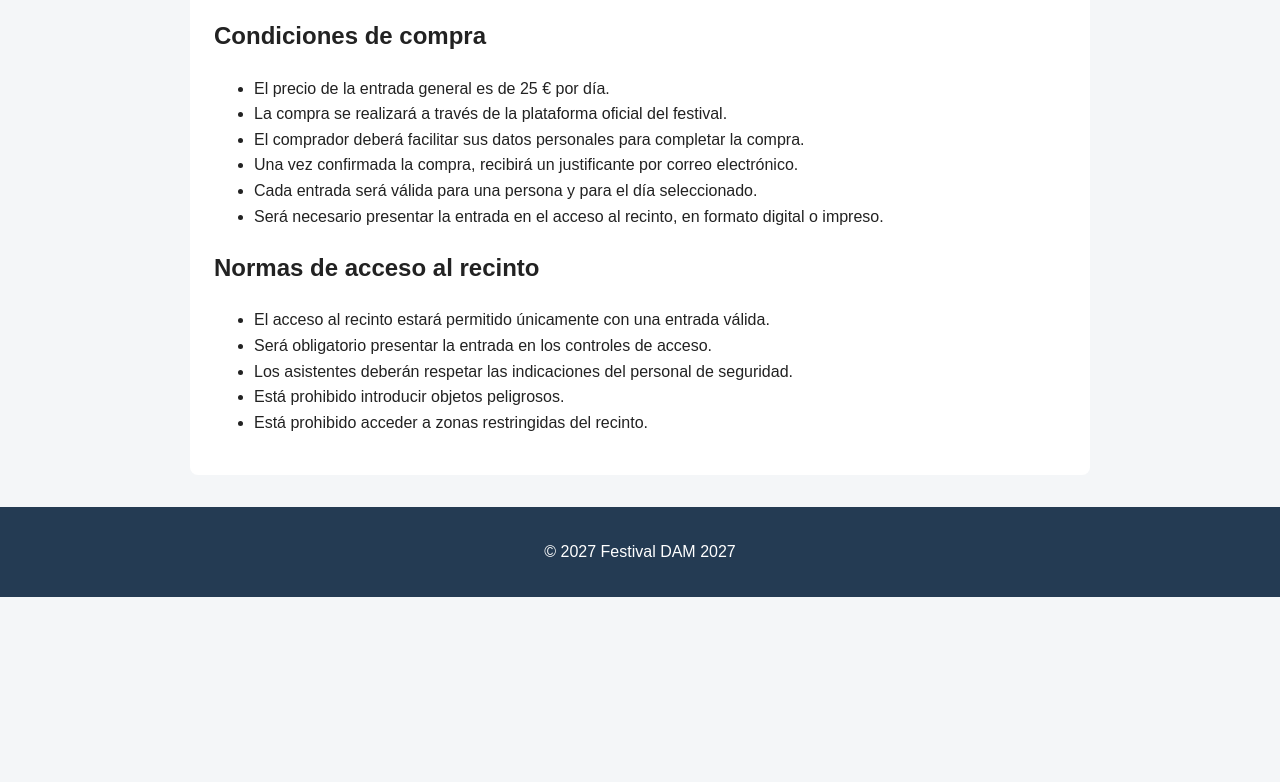
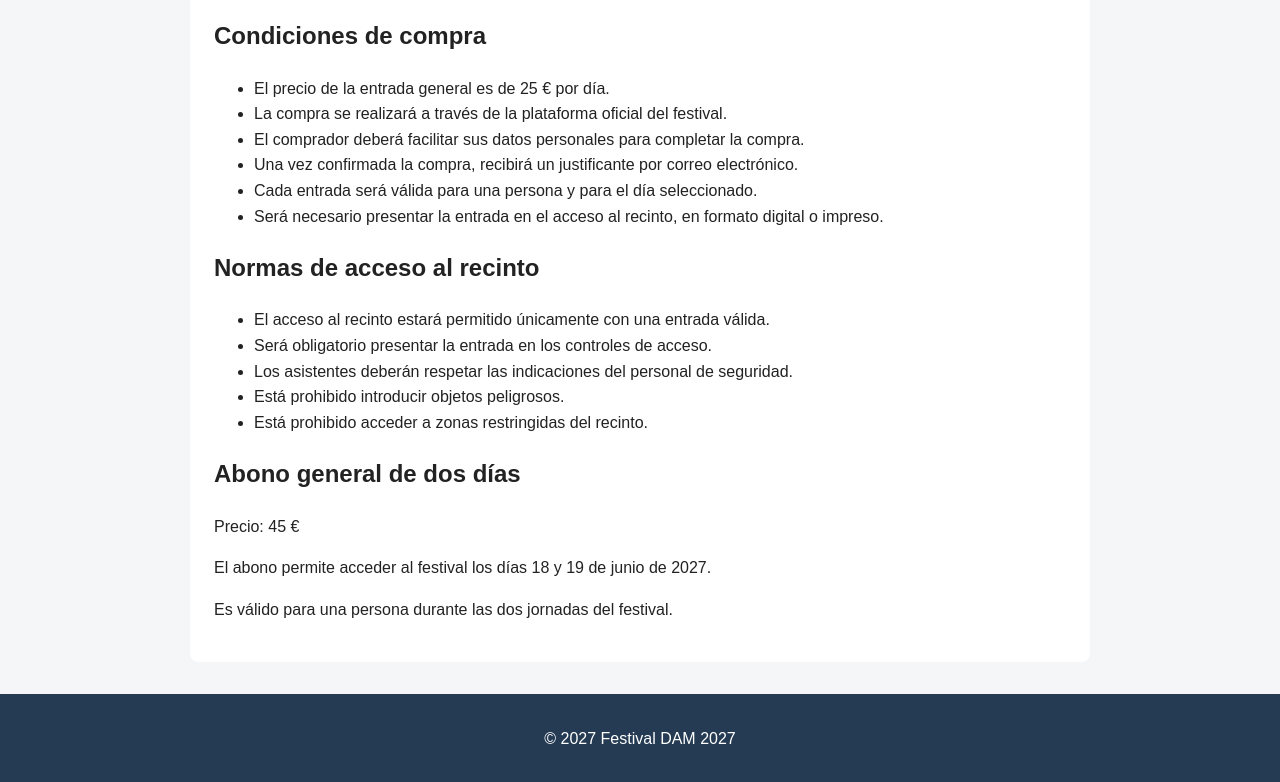
Before and after one commit to sayagoserrano25/festival-dam2027, a plain HTML site: page entradas.html in a window 1280 px wide. Shown: the part 444-1226 px from the top of the page. Before the commit the page ends 1041 px from the top, so only its background shows below. Drawn offline with Linux system fonts and the light colour scheme.

Commit message:
Añadir abono general de dos dias

```diff
--- a/entradas.html
+++ b/entradas.html
@@ -54,6 +54,19 @@
             </ul>
         </section>
 
+	<section>
+	    <h2>Abono general de dos días</h2>
+	    <p>Precio: 45 €</p>
+	    <p>
+	        El abono permite acceder al festival
+	        los días 18 y 19 de junio de 2027.
+	    </p>
+	    <p>
+	        Es válido para una persona durante las
+	        dos jornadas del festival.
+	    </p>
+	</section>
+
     </main>
 
     <footer>
```
